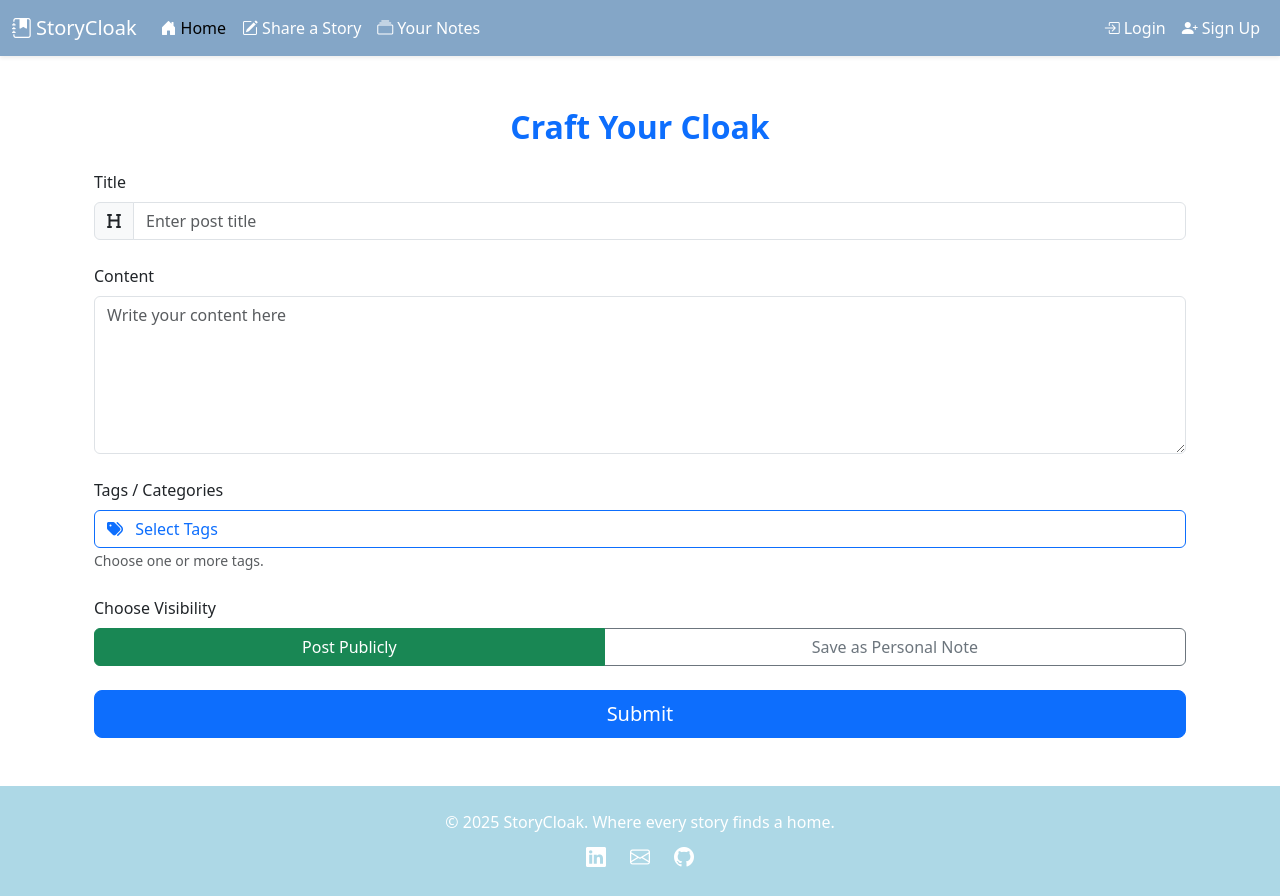
After one commit to pavithapari/StoryCloak, a Flask app: page /create_post in a window 1280 px wide. The commit adds this page. Run offline with Flask 3, Linux system fonts and the light colour scheme.

```diff
--- a/app/__init__.py
+++ b/app/__init__.py
@@ -11,13 +11,6 @@ from config import Config
 
 db=SQLAlchemy()
 bcrypt = Bcrypt()
-
-
-
-
-
-
-
 def create_app(config_class=Config):
     app = Flask(__name__)
 # Load configuration settings (e.g., development, production) from Config class
@@ -32,4 +25,8 @@ def create_app(config_class=Config):
     app.register_blueprint(users)
     app.register_blueprint(posts)
     app.register_blueprint(main)
+    with app.app_context():
+        from app.models import User, Post
+        db.create_all()
+
     return app
--- /dev/null
+++ b/app/posts/forms.py
@@ -0,0 +1,10 @@
+from flask_wtf import FlaskForm
+from wtforms import StringField, TextAreaField, SubmitField, RadioField
+from wtforms.validators import DataRequired, Length
+
+class PostForm(FlaskForm):
+    title = StringField('Title', validators=[DataRequired(), Length(max=100)])
+    content = TextAreaField('Content', validators=[DataRequired()])
+    tags = StringField('Tags')  # Optional
+    visibility = RadioField('Visibility', choices=[('public','Public'),('private','Private')])
+    submit = SubmitField('Submit')
--- a/app/posts/routes.py
+++ b/app/posts/routes.py
@@ -1,3 +1,24 @@
-from flask import Blueprint
+from flask import Blueprint,render_template, request,flash
+from datetime import datetime
+from app import db
+from app.posts.forms import PostForm
+posts = Blueprint('posts', __name__)
+from app.models import Post
 
-posts = Blueprint('posts', __name__)
+@posts.route('/create_post',methods=['GET', 'POST'])
+def create_post():
+    form=PostForm()
+    if request.method == 'POST':
+        if form.validate_on_submit():
+            post = Post(
+                title=form.title.data,
+                content=form.content.data,
+                tags=form.tags.data,
+                visibility=form.visibility.data,
+                author='current_user',  # Replace with actual user logic
+            )
+            db.session.add(post)
+            db.session.commit()
+            flash("Your post is uploaded successfully!", "success")
+
+    return render_template('create_post.html', form=form, now=datetime.now(), year=datetime.now().year)
--- a/app/templates/base.html
+++ b/app/templates/base.html
@@ -35,7 +35,7 @@
           <a class="nav-link active" href="#"><i class="bi bi-house-door-fill me-1"></i>Home</a>
         </li>
         <li class="nav-item">
-          <a class="nav-link" href="#"><i class="bi bi-pencil-square me-1"></i>Share a Story</a>
+          <a class="nav-link" href="{{ url_for('posts.create_post') }}"><i class="bi bi-pencil-square me-1"></i>Share a Story</a>
         </li>
         <li class="nav-item">
           <a class="nav-link" href="#"><i class="bi bi-collection me-1"></i>Your Notes</a>
--- /dev/null
+++ b/app/templates/create_post.html
@@ -0,0 +1,96 @@
+{% extends "base.html" %}
+{% block title %}Craft Your Cloak - StoryCloak{% endblock %}
+
+{% block content %}
+<div class="container mt-5">
+  <h2 class="text-center text-primary fw-bold mb-4">Craft Your Cloak</h2>
+  <form method="POST">
+    {{ form.hidden_tag() }}
+
+    <!-- Post Title -->
+    <div class="mb-4">
+      <label for="floatingTitle" class="form-label">Title</label>
+      <div class="input-group">
+        <span class="input-group-text"><i class="fa fa-heading"></i></span>
+        {{ form.title(class="form-control" + (" is-invalid" if form.title.errors else ""), id="floatingTitle", placeholder="Enter post title") }}
+        {% if form.title.errors %}
+        <div class="invalid-feedback">
+          {% for error in form.title.errors %}
+            <span>{{ error }}</span>
+          {% endfor %}
+        </div>
+        {% endif %}
+      </div>
+    </div>
+
+    <!-- Post Content -->
+    <div class="mb-4">
+      <label for="floatingContent" class="form-label">Content</label>
+      {{ form.content(class="form-control" + (" is-invalid" if form.content.errors else ""), id="floatingContent", placeholder="Write your content here", rows="6") }}
+      {% if form.content.errors %}
+      <div class="invalid-feedback">
+        {% for error in form.content.errors %}
+          <span>{{ error }}</span>
+        {% endfor %}
+      </div>
+      {% endif %}
+    </div>
+
+<!-- Tags - Collapsible Dropdown with Checkboxes -->
+<div class="mb-4">
+  <label class="form-label">Tags / Categories</label>
+
+  <button class="btn btn-outline-primary w-100 text-start" type="button" data-bs-toggle="collapse" data-bs-target="#tagOptions" aria-expanded="false" aria-controls="tagOptions">
+    <i class="fa fa-tags me-2"></i> Select Tags
+  </button>
+
+  <div class="collapse mt-2" id="tagOptions">
+    <div class="card card-body">
+      <div class="form-check">
+        <input class="form-check-input" type="checkbox" name="tags" value="humor" id="tagHumor">
+        <label class="form-check-label" for="tagHumor">Humor</label>
+      </div>
+      <div class="form-check">
+        <input class="form-check-input" type="checkbox" name="tags" value="personal" id="tagPersonal">
+        <label class="form-check-label" for="tagPersonal">Personal</label>
+      </div>
+      <div class="form-check">
+        <input class="form-check-input" type="checkbox" name="tags" value="tips" id="tagTips">
+        <label class="form-check-label" for="tagTips">Tips</label>
+      </div>
+      <div class="form-check">
+        <input class="form-check-input" type="checkbox" name="tags" value="reviews" id="tagReviews">
+        <label class="form-check-label" for="tagReviews">Reviews</label>
+      </div>
+      <div class="form-check">
+        <input class="form-check-input" type="checkbox" name="tags" value="tech" id="tagTech">
+        <label class="form-check-label" for="tagTech">Tech</label>
+      </div>
+      <div class="form-check">
+        <input class="form-check-input" type="checkbox" name="tags" value="notes" id="tagNotes">
+        <label class="form-check-label" for="tagNotes">Notes</label>
+      </div>
+    </div>
+  </div>
+
+  <small class="form-text text-muted mt-2">Choose one or more tags.</small>
+</div>
+    <!-- Visibility Toggle -->
+    <div class="mb-4">
+      <label class="form-label">Choose Visibility</label>
+      <div class="btn-group w-100" role="group">
+        <input type="radio" class="btn-check color:#FFFFF;" name="visibility" id="publicPost" value="public" checked>
+        <label class="btn btn-outline-success" for="publicPost">Post Publicly</label>
+
+        <input type="radio" class="btn-check" name="visibility" id="personalNote" value="private">
+        <label class="btn btn-outline-secondary" for="personalNote">Save as Personal Note</label>
+      </div>
+    </div>
+
+    <!-- Single Submit Button -->
+    <div class="d-grid mt-4">
+      {{ form.submit(class="btn btn-primary btn-lg") }}
+    </div>
+  </form>
+</div>
+{% endblock %}
```
Also changed, not shown: app/models.py (+21 -2 lines), app/templates/signup.html (+7 -7 lines), app/users/forms.py (+14 -1 lines), app/users/routes.py (+25 -7 lines).
